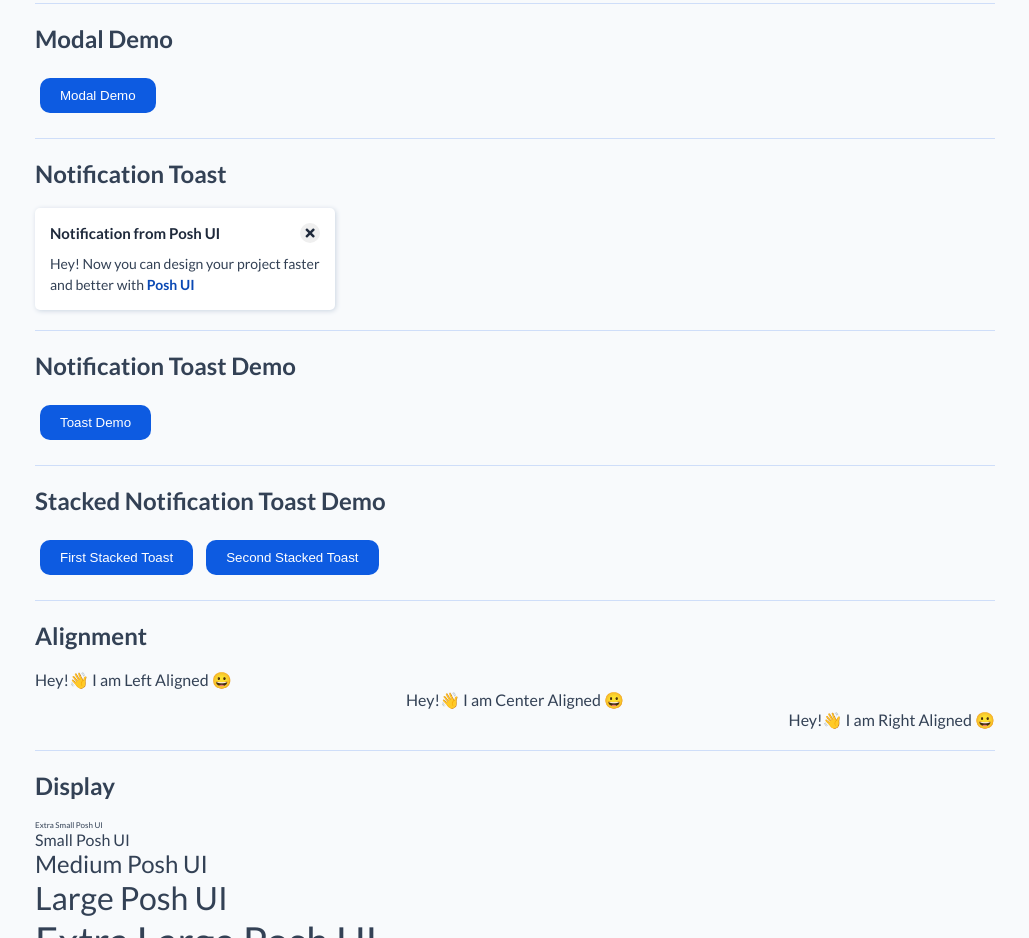
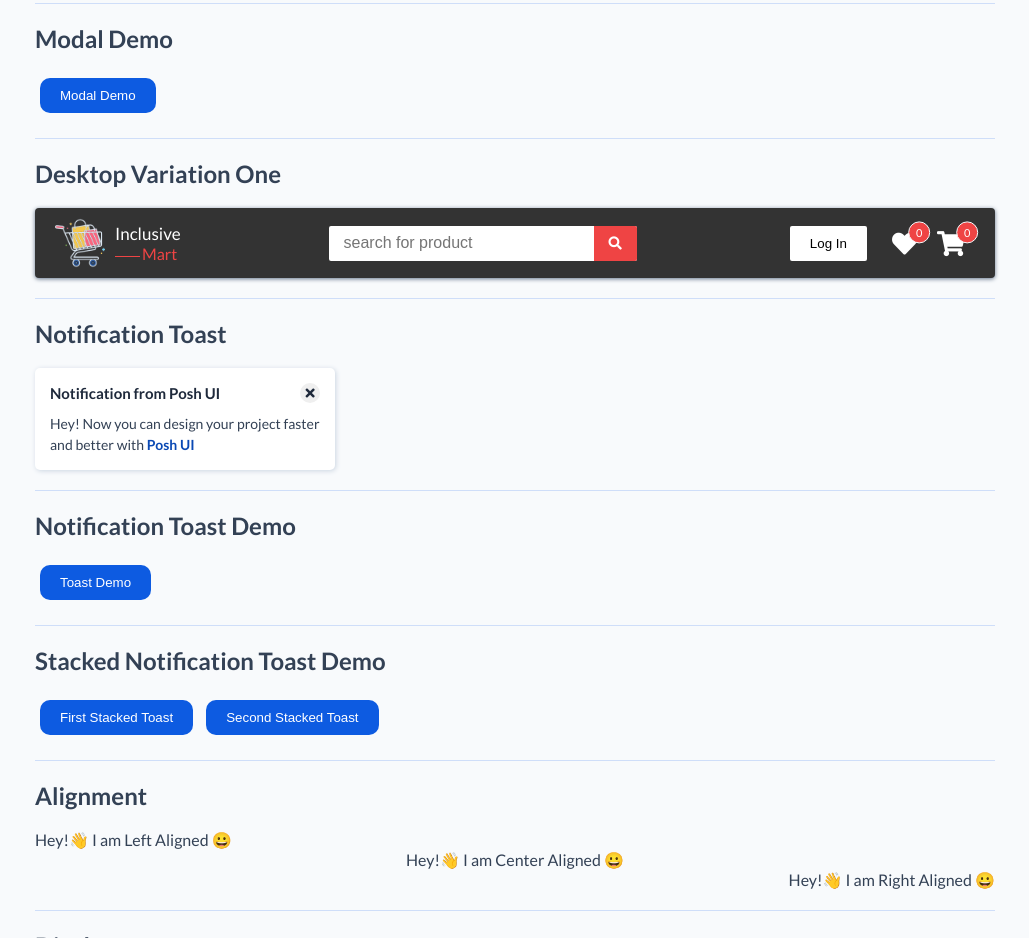
Before and after one commit to hsnice16/PoshUI-Components, a plain HTML site: page index.html in a window 1280 px wide. Shown: the part 8310-9248 px from the top of the page, without its empty margins (125-1154 px from the left). Drawn offline with Linux system fonts and the light colour scheme.

Commit message:
add Navigation Component (#12)

```diff
--- a/css/components/Modal/modal.css
+++ b/css/components/Modal/modal.css
@@ -14,7 +14,7 @@
   left: 0;
   background: var(--COLOR-OVERLAY);
   z-index: 1;
-  padding-top: 4rem;
+  padding: 4rem 1rem 0;
 }
 
 .modal-cross {
--- /dev/null
+++ b/css/components/Navigation/navigation.css
@@ -0,0 +1,19 @@
+.nav-container {
+  border-radius: 0.4rem;
+  box-shadow: 0 0.1rem 0.4rem var(--COLOR-SLATE-500);
+}
+
+.img-brand-logo {
+  max-height: 5rem;
+  max-width: 5rem;
+}
+
+.mart-text::before {
+  content: "";
+  display: inline-block;
+  height: 0.1rem;
+  width: 2.5rem;
+  margin-right: 0.2rem;
+  vertical-align: middle;
+  background: var(--COLOR-RED-500);
+}
--- a/css/main.css
+++ b/css/main.css
@@ -20,6 +20,7 @@
 @import url("components/Input/input.css");
 
 @import url("components/Modal/modal.css");
+@import url("components/Navigation/navigation.css");
 @import url("components/Toast/toast.css");
 
 /** Utilities **/
--- a/index.html
+++ b/index.html
@@ -772,9 +772,7 @@
         <h2 class="section-head">Modal</h2>
 
         <div class="border-slate-300 border-thin border-solid modal">
-          <div class="modal-head">
-            Modal Head
-          </div>
+          <div class="modal-head">Modal Head</div>
 
           <p class="modal-body">
             Lorem ipsum dolor sit amet, consectetur adipiscing elit, sed do
@@ -799,9 +797,7 @@
 
         <div id="modal-container" class="hide modal-container">
           <div class="mx-auto modal">
-            <div class="modal-head">
-              Modal Head
-            </div>
+            <div class="modal-head">Modal Head</div>
 
             <p class="modal-body">
               Lorem ipsum dolor sit amet, consectetur adipiscing elit, sed do
@@ -828,6 +824,69 @@
       </section>
 
       <!-- Modal Component Ends -->
+
+      <!-- Navigation Component Starts -->
+
+      <section class="section-component">
+        <h2 class="section-head">Desktop Variation One</h2>
+
+        <div class="bg-stone nav-container">
+          <nav class="align-i-ctr flex justify-c-sb py-1 px-2">
+            <div class="align-i-ctr flex justify-c-sb">
+              <img
+                class="img-brand-logo"
+                src="assets/pngs/logo-bg-stone.png"
+                alt="flaticon cart logo"
+              />
+
+              <a
+                class="flex flex-direction-col ml-1"
+                href="https://inclusive-mart.netlify.app"
+                target="_blank"
+              >
+                <span class="fs-1p7 text-white">Inclusive</span>
+                <span class="mart-text text-red-500">Mart</span>
+              </a>
+            </div>
+
+            <form
+              class="align-i-ctr bg-white border-r-0p2 flex fs-1p5 h-3p5 justify-c-sb overflow-hidden px-1"
+            >
+              <input
+                class="border-none fs-1p6 outline-none p-0p5 text-slate-800 w-25"
+                type="text"
+                placeholder="search for product"
+              />
+              <button
+                class="bg-red-500-hover btn btn-error-solid h-100pct mr-n1 py-0p5 px-1p5"
+                type="submit"
+              >
+                <i class="fas fa-search"></i>
+              </button>
+            </form>
+
+            <div class="align-i-ctr flex justify-c-sb">
+              <button
+                class="btn bg-white bg-white-hover border-r-0p2 translate-y"
+              >
+                Log In
+              </button>
+
+              <a href="#" class="badge-btn mx-2 text-white translate-y">
+                <i class="fas fa-heart"></i>
+                <span class="badge-count bg-red-500">0</span>
+              </a>
+
+              <a href="#" class="badge-btn mr-1 text-white translate-y">
+                <i class="fas fa-shopping-cart"></i>
+                <span class="badge-count bg-red-500">0</span>
+              </a>
+            </div>
+          </nav>
+        </div>
+      </section>
+
+      <!-- Navigation Component Ends -->
 
       <!-- Toast Component Starts -->
 
@@ -859,7 +918,7 @@
           Toast Demo
         </button>
 
-        <div id="notification-toast" class="absolute hide toast">
+        <div id="notification-toast" class="fixed bottom-2 right-2 hide toast">
           <div class="align-i-ctr flex toast-head">
             Notification from Posh UI
             <button id="toast-cross-btn" class="ml-auto toast-cross">
--- a/js/main.js
+++ b/js/main.js
@@ -15,17 +15,23 @@ const modalDemoBtn = document.querySelector("#modal-demo-btn");
 const modalContainer = document.querySelector("#modal-container");
 const modalCloseBtn = document.querySelector("#modal-close-btn");
 
+if (modalDemoBtn) {
   modalDemoBtn.addEventListener("click", () => {
     showElement(modalContainer);
   });
+}
 
+if (modalContainer) {
   modalContainer.addEventListener("click", (event) => {
     if (event.currentTarget === event.target) hideElement(modalContainer);
   });
+}
 
+if (modalCloseBtn) {
   modalCloseBtn.addEventListener("click", () => {
     hideElement(modalContainer);
   });
+}
 
 /******************** Toast ********************/
 
@@ -38,15 +44,19 @@ const notificationToastDemoBtn = document.querySelector(
 const notificationToast = document.querySelector("#notification-toast");
 const toastCrossBtn = document.querySelector("#toast-cross-btn");
 
+if (notificationToastDemoBtn) {
   notificationToastDemoBtn.addEventListener("click", () => {
     showElement(notificationToast);
 
     setTimeout(() => hideElement(notificationToast), 3000);
   });
+}
 
+if (toastCrossBtn) {
   toastCrossBtn.addEventListener("click", () => {
     hideElement(notificationToast);
   });
+}
 
 // Stacked Toast
 
@@ -65,22 +75,30 @@ const stackedToastTwoCrossBtn = document.querySelector(
 const stackedToastOne = document.querySelector("#stacked-toast-1");
 const stackedToastTwo = document.querySelector("#stacked-toast-2");
 
+if (firstStackedToastBtn) {
   firstStackedToastBtn.addEventListener("click", () => {
     showElement(stackedToastOne);
 
     setTimeout(() => hideElement(stackedToastOne), 3000);
   });
+}
 
+if (stackedToastOneCrossBtn) {
   stackedToastOneCrossBtn.addEventListener("click", () => {
     hideElement(stackedToastOne);
   });
+}
 
+if (secondStackedToastBtn) {
   secondStackedToastBtn.addEventListener("click", () => {
     showElement(stackedToastTwo);
 
     setTimeout(() => hideElement(stackedToastTwo), 3000);
   });
+}
 
+if (stackedToastTwoCrossBtn) {
   stackedToastTwoCrossBtn.addEventListener("click", () => {
     hideElement(stackedToastTwo);
   });
+}
```
Also changed, not shown: js/toast.js (deleted, +0 -67 lines), assets/pngs/logo-bg-stone.png (added). Lines whose indentation alone changed are shown as unchanged.
